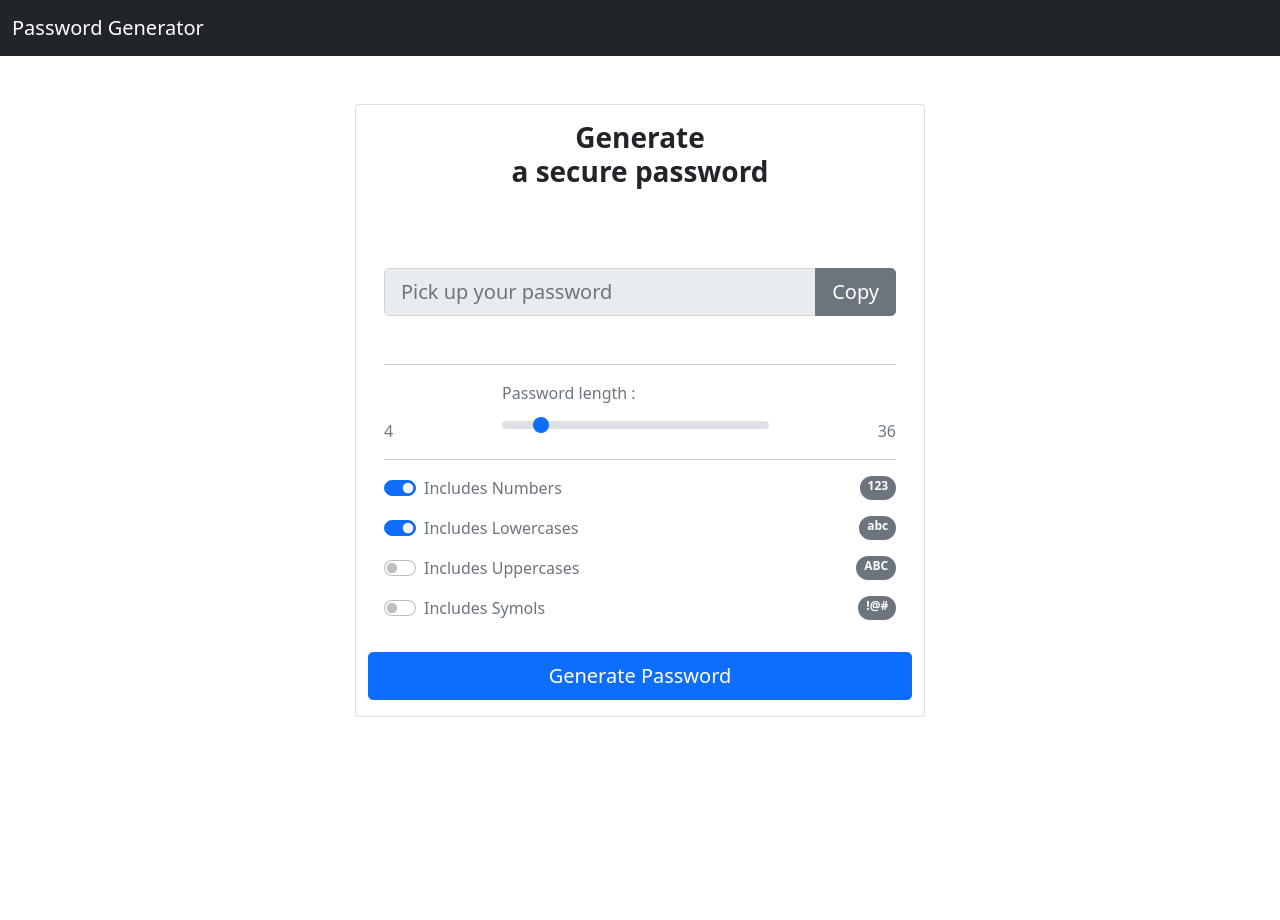
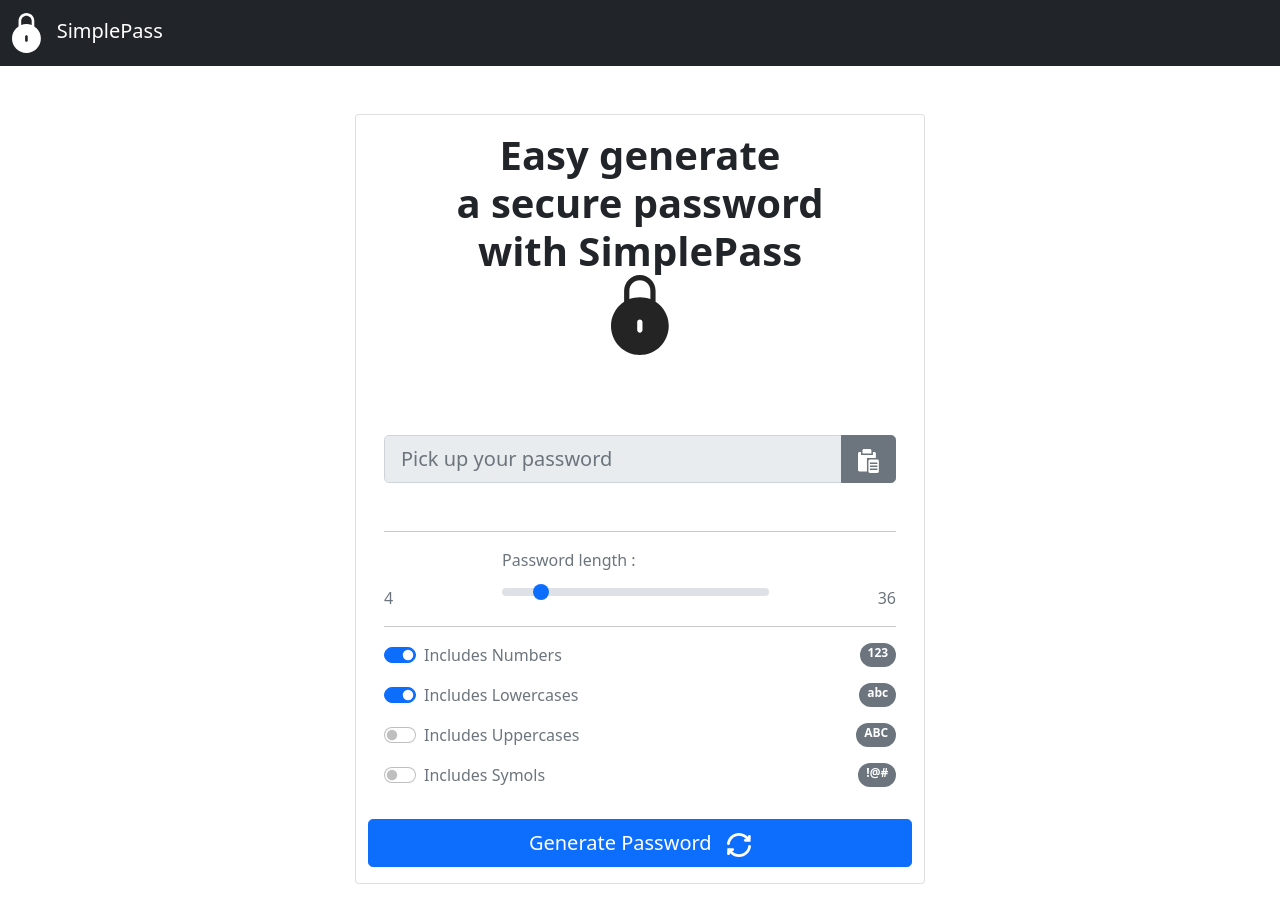
Before and after one commit to tmicka23/password-generator, a website with bundled scripts: page index.html in a window 1280 px wide. Before the commit the page ends 800 px from the top, so only its background shows below. Built offline with nearby package versions, Linux system fonts and the light colour scheme.

Commit message:
add icons

```diff
--- a/index.html
+++ b/index.html
@@ -4,26 +4,32 @@
 		<!-- Required meta tags -->
 		<meta charset="utf-8" />
 		<meta name="viewport" content="width=device-width, initial-scale=1" />
-		<title>Password Generator</title>
 		<link rel="stylesheet" href="style.scss" />
 		<script src="index.js" defer></script>
+		<title>SimplePass | Password Generator</title>
 	</head>
 	<body>
 		<nav class="navbar navbar-dark bg-dark">
 			<div class="container-fluid">
-				<a href="/" class="navbar-brand">Password Generator</a>
+				<a href="/" class="navbar-brand">
+					<img src="assets/lock-white.svg" alt="strong password" class="navbar-logo" /> &nbsp; SimplePass</a
+				>
 			</div>
 		</nav>
 
 		<main class="container my-5">
 			<div class="row">
 				<div class="card offset-sm-2 col-sm-8 offset-md-3 col-md-6">
-					<h3 class="text-center my-3">
+					<h1 class="text-center my-3">
 						<strong>
-							Generate <br />
+							Easy generate <br />
 							a secure password
+							<br />
+							with SimplePass
+							<br />
+							<img src="assets/lock.svg" alt="SimplePass" class="hero-logo" />
 						</strong>
-					</h3>
+					</h1>
 					<div class="card-body">
 						<div class="input-group input-group-lg my-5">
 							<input
@@ -36,7 +42,7 @@
 								id="result-input"
 							/>
 							<button
-								class="btn btn-secondary"
+								class="btn btn-secondary text-align-center"
 								type="button"
 								id="pick-button"
 								data-clipboard-target="#result-input"
@@ -46,7 +52,7 @@
 								data-bs-animation="true"
 								title="Copy to clipboard"
 							>
-								Copy
+								<img src="assets/clipboard.svg" alt="copy password" class="btn-logo" />
 							</button>
 						</div>
 						<hr />
@@ -100,7 +106,8 @@
 						</div>
 					</div>
 					<button class="btn btn-primary btn-lg btn-block mb-3" id="generate-button">
-						Generate Password
+						Generate Password &nbsp;
+						<img src="assets/generate.svg" alt="generate password" class="btn-logo" />
 					</button>
 				</div>
 			</div>
--- a/style.scss
+++ b/style.scss
@@ -1 +1,13 @@
 @import "bootstrap/dist/css/bootstrap.min.css";
+
+.navbar-logo {
+	height: 40px;
+}
+
+.hero-logo {
+	height: 80px;
+}
+
+.btn-logo {
+	height: 24px;
+}
```
Also changed, not shown: assets/clipboard.svg (added), assets/generate.svg (added), assets/lock-white.svg (added), assets/lock.svg (added), dist/clipboard.52cb8527.svg (added), dist/generate.2d30bb81.svg (added), dist/index.html, dist/lock-white.db96359f.svg (added), dist/lock.979c328c.svg (added), 6 other files.
